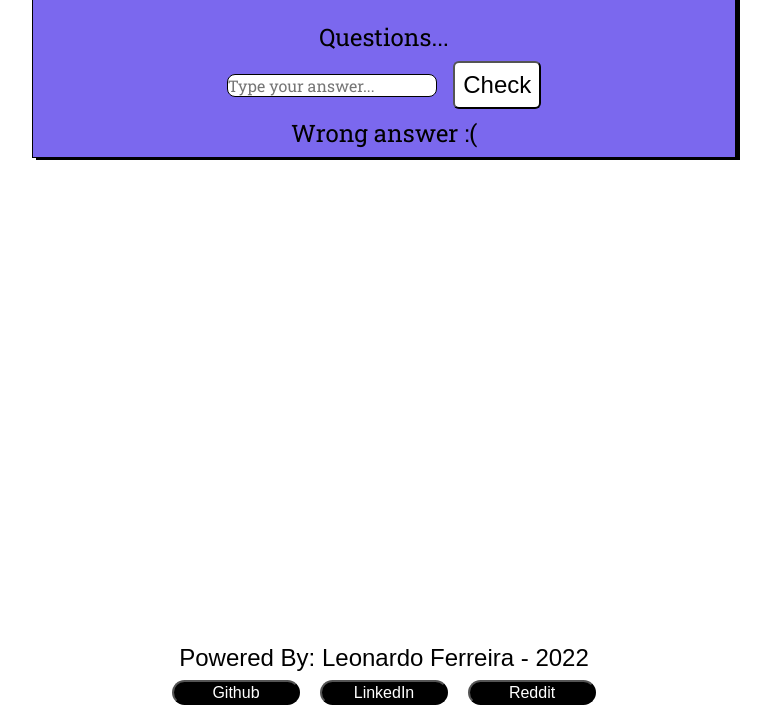
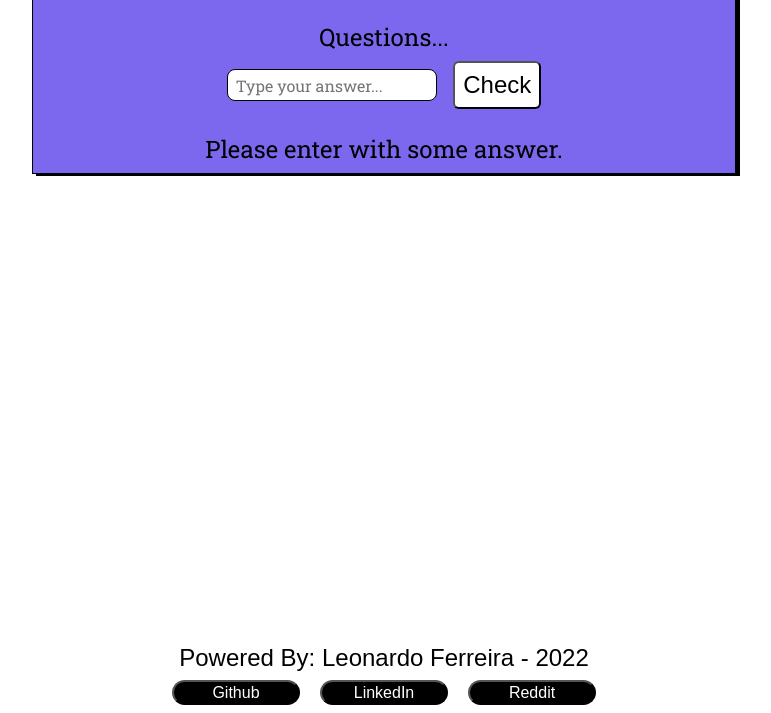
Before and after one commit to Leoff00/Enigmatic, a plain HTML site: page index.html in a window 1280 px wide. Both pictures are taken after a click on the button "Check". Shown: the part 87-800 px from the top of the page, without its empty margins (256-1027 px from the left). Drawn offline with Linux system fonts and the light colour scheme.

Commit message:
update: changing the input dimension

```diff
--- a/script.js
+++ b/script.js
@@ -1,10 +1,9 @@
-let answers = ["Meat", "Key", "Jumper", "Face"];
 let questions = [
   "What the favourite food of the dog?",
   "What the name of the object to open many doors?",
 ];
 
-const successMessages = [
+let successMessages = [
   "You nailed it, right question!",
   "All right, correct answer!",
   "Do you have superpowah? Good job!",
@@ -13,6 +12,8 @@ const successMessages = [
 
 const DEFAULT_WRONG_PHRASE = "Wrong answer :(";
 const DEFAULT_NO_INPUT_DATA_PHRASE = "Please enter with some answer.";
+const DEFAULT_WORD_ALREADY_ANSWERED = "You already answered this.";
+const DEFAULT_SCORE_PHRASE = "Your Score: ";
 
 class Enigmatic {
   #questionParagraph = this.QueryFactory("#question");
@@ -21,63 +22,80 @@ class Enigmatic {
   #statusMessage = this.QueryFactory("#successMessage");
   #btnSubmit = this.QueryFactory("#btnSubmit");
 
+  #answers = { meat: false, key: false, jumper: false, face: false };
+  #counter = 1;
+
   constructor() {
-    this.main();
+    this.Main();
   }
 
-  main() {
+  Main() {
     this.showTextsInHTML();
-    // this.showQuestions();
   }
 
   QueryFactory(element) {
     return document.querySelector(element);
   }
 
-  showQuestions() {
-    for (let index = 0; index < questions.length; index++) {
-      this.#questionParagraph.innerHTML = questions[index];
-    }
-  }
-
-  randomizeSuccessMessages() {
+  #randomizeSuccessMessages() {
     const randomizer = Math.floor(Math.random() * successMessages.length);
     return successMessages[randomizer];
   }
 
-  checkIfHaveInputs(event) {
-    event.preventDefault();
+  submitAnswer() {
+    if (!this.#hasWords())
+      return this.#setStatusMessageParagraph(DEFAULT_NO_INPUT_DATA_PHRASE);
 
-    if (!this.#txtInput.value) {
-      return (this.#answerParagraph.innerHTML = DEFAULT_NO_INPUT_PHRASE);
+    if (this.#isWordMatches() && !this.#isAnsweredWithWord()) {
+      this.#setWordAnswered(this.#txtInput);
+      this.#setStatusMessage();
+      this.#setScoreCounter(DEFAULT_SCORE_PHRASE, this.#counter++);
+      return;
     }
+
+    if (this.#isAnsweredWithWord())
+      return this.#setStatusMessageParagraph(
+        `${DEFAULT_WORD_ALREADY_ANSWERED}`,
+      );
+
+    this.#setStatusMessageParagraph(DEFAULT_WRONG_PHRASE);
   }
 
-  submitAnswer(event) {
-    event.preventDefault();
+  #isWordMatches = () => this.#answers.hasOwnProperty(this.#txtInput);
 
-    const cloneAnswers = [...answers];
+  #isAnsweredWithWord = () =>
+    this.#isWordMatches() && this.#answers[this.#txtInput];
 
-    for (let index = 0; index < cloneAnswers.length; index++) {
-      if (this.#txtInput.value === cloneAnswers[index]) {
-        console.log(cloneAnswers);
-        const unstackArray = answers.shift();
-        console.log(unstackArray);
-        return (this.#statusMessage.innerHTML =
-          this.randomizeSuccessMessages());
-      } else {
-        return (this.#statusMessage.innerHTML = DEFAULT_WRONG_PHRASE);
-      }
-    }
+  #setStatusMessage = () => {
+    const randomizeStatusMessage = this.#randomizeSuccessMessages();
+    this.#statusMessage.innerHTML = randomizeStatusMessage;
+  };
 
-    return checkAnswer;
+  #setScoreCounter = (scorePhrase, score) =>
+    (this.#answerParagraph.innerHTML = `${scorePhrase} ${score}`);
+
+  #setWordAnswered = (key) => (this.#answers[key] = true);
+
+  #setStatusMessageParagraph = (text) => (this.#statusMessage.innerHTML = text);
+
+  #setTxtInputValue = () =>
+    (this.#txtInput = this.QueryFactory("#txtInput").value.toLowerCase());
+
+  #hasWords = () => this.#txtInput.length > 0;
+
+  #execute(event) {
+    if (event) event.preventDefault();
+
+    this.#setTxtInputValue();
+    this.submitAnswer();
   }
 
   showTextsInHTML() {
-    this.#btnSubmit.addEventListener("click", (event) => {
-      this.submitAnswer(event);
-      this.checkIfHaveInputs(event);
-    });
+    document.addEventListener(
+      "keypress",
+      (event) => event.key === "Enter" && this.#execute(),
+    );
+    this.#btnSubmit.addEventListener("click", (event) => this.#execute(event));
   }
 }
 
--- a/style.css
+++ b/style.css
@@ -49,7 +49,8 @@ header {
 
 .txtInput {
   width: 30%;
-  height: 20%;
+  height: 32px;
+  padding-left: 8px;
   font-size: 16px;
   border-radius: 8px;
   border: #000 1.5px solid;
@@ -65,8 +66,9 @@ header {
 .answerContainer {
   display: flex;
   align-items: center;
-  justify-content: center;
+  justify-content: space-around;
   flex-direction: column;
+  gap: 16px;
   margin: 8px auto;
 }
 
@@ -125,5 +127,8 @@ footer {
 
 .txtInput:focus {
   outline: none;
+}
+
+.txtInput::placeholder {
   font-size: 16px;
 }
```
